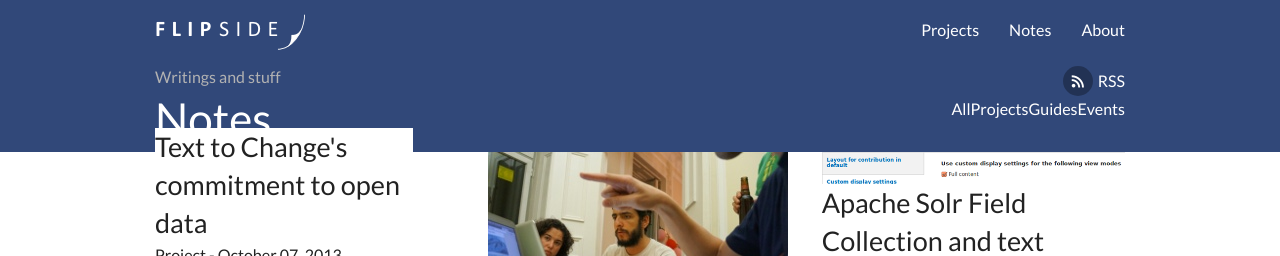
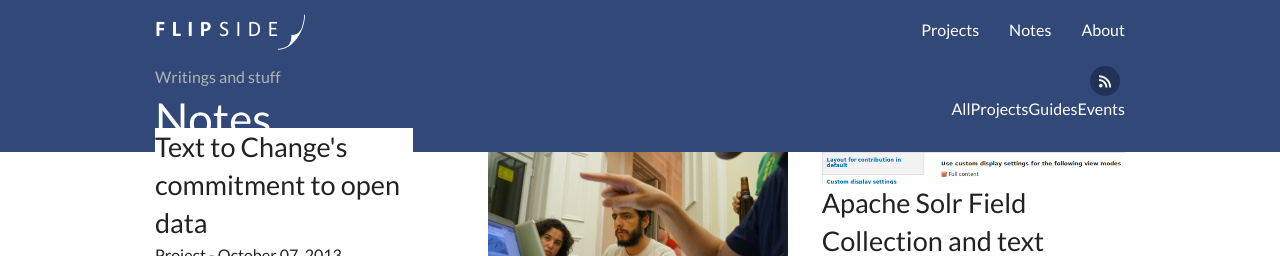
Before and after one commit to flipside-org/flipside.org, a Jekyll site: the page built from notes.html, in a window 1280 px wide. Shown: the top 256 px of the page. Built offline with Jekyll 4.4.1, drawn with Linux system fonts in a browser that asks for light colours.

Commit message:
Fix small issues with tel number and RSS feed

```diff
--- a/_includes/contact.html
+++ b/_includes/contact.html
@@ -13,7 +13,7 @@
           <h3>Contact us</h3>
           <p>Want to talk about a project or have a question or suggestion? We'd love to hear from you.</p>
           <ul class="contact-info">
-            <li class="phone"><i class="icon-phone"></i>+351 926 526 465</li>
+            <li class="phone"><i class="icon-phone"></i><a href="tel:+351926526465">+351 926 526 465</a></li>
             <li class="email"><i class="icon-mail"></i><a href="mailto:info@flipside.org">info@flipside.org</a></li>
           </ul>
         </div>
--- a/_layouts/note_list.html
+++ b/_layouts/note_list.html
@@ -10,7 +10,7 @@
       <h1 class="title">Notes</h1>
     </div>
     <div class="actions">
-      <a href="{{ site.domain }}/feed.xml"><i class="icon-rss"></i><span class="screen-reader-text">RSS</span></a>
+      <a href="{{ site.domain }}/feed.xml"><i class="icon-rss"></i><span class="visually-hidden">RSS</span></a>
       {% include filters.html active_filter=page.filter_name %}
     </div>
   </div>
```
